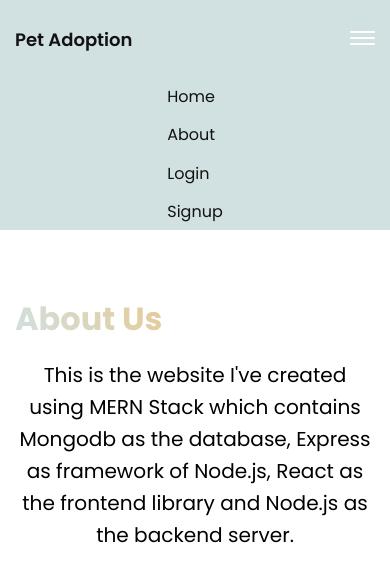
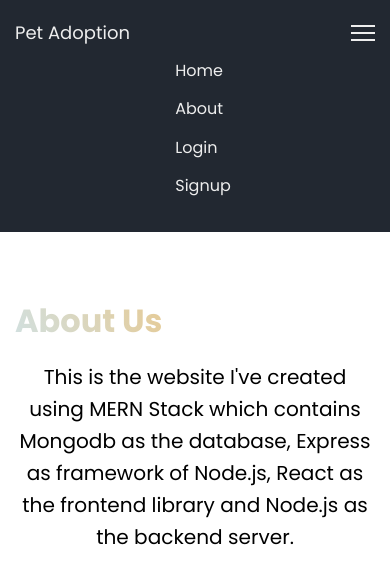
Before and after one commit to binaya-khadka/pet-adoption, a React (Vite) app in the folder client/: page /about in a window 390 px wide. Both pictures are taken after a click on the element 362 px from the left and 40 px from the top of the page. Shown: the top 584 px of the page. Built offline with nearby package versions, Linux system fonts and the light colour scheme.

Commit message:
Responsive
[x] Burger Menu Added
[x] Working Links and Content
[x] Readable Code with proper format

```diff
--- a/client/src/app/components/nav/nav.styles.ts
+++ /dev/null
@@ -1,46 +0,0 @@
-import { pageContainer } from "../../../preset-styles"
-
-const nav = {
-  backgroundColor: '#d1e0e0',
-}
-
-const inner = {
-  ...pageContainer,
-  padding: '0 15px',
-  display: 'grid',
-  gridTemplateColumns: '1fr auto',
-  alignItems: 'center',
-  fontSize: 18
-}
-
-const navLinks = {
-  display: 'flex',
-  justifyContent: 'center',
-  padding: '8px 10px',
-  gap: '20px'
-}
-
-const navLink = {
-  textDecoration: 'none',
-  color: '#121212',
-}
-
-const logoContainer = {
-  display: 'flex',
-  alignItems: 'center',
-  gap: 10,
-}
-
-export const logoTitle = {
-  textDecoration: 'none',
-  fontWeight: 600,
-  color: '#121212'
-}
-
-export {
-  nav,
-  inner,
-  navLinks,
-  navLink,
-  logoContainer
-}
--- a/client/src/app/components/nav/nav.tsx
+++ b/client/src/app/components/nav/nav.tsx
@@ -1,22 +1,14 @@
-import { useState, useEffect, MouseEventHandler } from 'react'
-import { useMediaQuery } from 'react-responsive'
-import * as styles from './nav.styles'
-
-import { Hamburger } from './styled-component/Hamburger'
+// import { useState, useEffect, MouseEventHandler } from 'react'
+import { useState, useEffect } from 'react'
 import { getCurrentUser } from '../../store'
 import { User } from '../../../interfaces'
 import { localStorageUtils } from '../../utils'
 import { storageConstants } from '../../../constants'
 import { useNavigate } from 'react-router-dom'
+import styled from 'styled-components'
 
 export const Nav = () => {
-
-
   const navigate = useNavigate();
-
-  const mobile = useMediaQuery({ query: '(max-width: 900px)' })
-
-  const [isMobile, setIsMobile] = useState<boolean>(false);
 
   const [showMenu, setShowMenu] = useState<boolean>(false);
 
@@ -24,19 +16,11 @@ export const Nav = () => {
 
   const [userFetched, setUserFetched] = useState<boolean>(false);
 
-  const toggleMenu: MouseEventHandler<HTMLDivElement> = () => {
-    setShowMenu(!showMenu)
-  }
-
   const logoutUser = () => {
     localStorageUtils.removeItem(storageConstants.sessionKey)
     localStorageUtils.removeItem(storageConstants.localUserKey)
     navigate("/login")
   }
-
-  useEffect(() => {
-    setIsMobile(mobile)
-  }, [mobile])
 
   useEffect(() => {
     const fetchedUser = getCurrentUser()
@@ -48,59 +32,95 @@ export const Nav = () => {
   }, [])
 
   return (
-    <div style={styles.nav}>
-      <div style={{ ...styles.inner, height: isMobile ? 80 : 60, display: 'grid' }}>
-        <div style={styles.logoContainer}>
-          <a style={styles.logoTitle} href="/">Pet Adoption</a>
-        </div>
-        <div style={{ display: isMobile ? '' : 'none' }} onClick={toggleMenu}>
-          <Hamburger>
-            <span></span>
-            <span></span>
-            <span></span>
-          </Hamburger>
-        </div>
-        <div style={{ ...styles.navLinks, display: isMobile ? 'none' : 'flex' }}>
-          <a href="/" style={styles.navLink} >Home</a>
-          <a href="/about" style={styles.navLink}>About</a>
-          {
-            userFetched ? <>
-              {currentUser?.id ? <>
-                <div onClick={logoutUser} style={{ ...styles.navLink, cursor: 'pointer', background: 'none', border: 'none', display: 'flex', alignItems: 'center', justifyContent: 'center' }}>
-                  Logout
-                </div>
-              </> : <>
-                <a href="/login" style={styles.navLink}>Login</a>
-                <a href="/signup" style={styles.navLink}>Signup</a>
-              </>}
-            </> : null
-          }
+    <>
+      <Navigation>
+        <NavInner>
+          <NavContent>
 
-        </div>
-      </div>
-      <div style={{ ...styles.navLinks, display: showMenu ? 'grid' : 'none' }}>
-        <a href="/" style={styles.navLink} >Home</a>
-        <a href="/about" style={styles.navLink}>About</a>
+            <NavLogo>
+              <NavLink style={{ fontSize: 18 }} href="/">Pet Adoption</NavLink>
+            </NavLogo>
 
+            <Burger onClick={() => { setShowMenu(!showMenu) }}>
+              <BurgerLine />
+              <BurgerLine />
+              <BurgerLine />
+            </Burger>
 
-        {userFetched ? <>
-          {currentUser?.id ? <>
-            {/* <button type="button">
-              Logout
-            </button> */}
-            <div onClick={logoutUser} style={{...styles.navLink, cursor: 'pointer'}}>
-              Logout
-            </div>
-          </> : <>
-            <a href="/login" style={styles.navLink}>Login</a>
-            <a href="/signup" style={styles.navLink}>Signup</a>
-          </>
-          }
-        </> : null}
-
-
-
-      </div>
-    </div>
+            <NavLinks showMenu={showMenu}>
+              <NavLink href="/">Home</NavLink>
+              <NavLink href="/about">About</NavLink>
+              {
+                userFetched ? <>
+                  {currentUser?.id ? <>
+                    <NavLink href="/addpet">Add Pet</NavLink>
+                    <NavLink onClick={logoutUser}>Logout</NavLink>
+                  </> : <>
+                    <NavLink href="/login">Login</NavLink>
+                    <NavLink href="/signup">Signup</NavLink>
+                  </>}
+                </> : null
+              }
+            </NavLinks>
+          </NavContent>
+        </NavInner>
+      </Navigation>
+    </>
   )
 }
+
+const Navigation = styled.nav`
+  background-color: var(--background-color);
+`
+
+const NavInner = styled.div`
+  max-width: 1200px;
+  margin: 0 auto;
+  padding: 0 15px;
+`
+
+const NavContent = styled.div`
+  display: grid;
+  grid-template-columns: 1fr auto;
+  padding: 20px 0;
+  align-items: center;
+`
+
+const NavLogo = styled.div`
+  display: flex;
+  align-items: center;
+  gap: 10;
+`
+
+const NavLink = styled.a`
+  text-decoration: none;
+  color: var(--white-color);
+  cursor: pointer;
+  &:hover {
+    color: var(--primary-color);
+  }
+`
+
+const Burger = styled.div`
+  display: block;
+  @media(min-width: 768px) {
+    display: none;
+  }
+`
+
+const BurgerLine = styled.div`
+  width: 24px;
+  height: 2px;
+  margin: 5px 0;
+  background-color: var(--white-color);
+`
+
+const NavLinks = styled.ul<{showMenu: boolean}>`
+  display: ${props => props.showMenu ? 'grid' : 'none'};
+  grid-auto-flow: row;
+  justify-content: center;
+  gap: 20px;
+  @media (min-width: 768px) {
+    display: flex;
+  }
+`
--- a/client/src/app/components/nav/styled-component/Hamburger.ts
+++ /dev/null
@@ -1,19 +0,0 @@
-import styled from 'styled-components'
-
-export const Hamburger = styled.div`
-  display: none;
-  flex-direction: column;
-  cursor: pointer;
-
-  span {
-    height: 2px;
-    width: 25px;
-    background: #fff;
-    margin-bottom: 4px;
-    border-radius: 5px;
-  }
-
-  @media (max-width: 900px) {
-    display: flex;
-  }
-`
--- a/client/src/app/screens/Layout/Layout.tsx
+++ b/client/src/app/screens/Layout/Layout.tsx
@@ -3,7 +3,7 @@ import { Nav } from "../../components"
 
 export default function Layout({ children }: { children: React.ReactNode }) {
   return (
-    <div>
+    <div style={{ background: '##E1F0DA' }}>
       <header>
         <Nav />
       </header>
--- a/client/src/app/screens/home/Home.tsx
+++ b/client/src/app/screens/home/Home.tsx
@@ -11,7 +11,8 @@ export default function Home() {
 
   return (
     <Layout>
-      <div style={{ ...styles.container, fontFamily: 'Inter' }}>
+      <Section>
+        <SectionInner>
             <div>
               <H1>
                 PETS
@@ -30,7 +31,7 @@ export default function Home() {
                     {data && data?.data?.map(pet => (
                       <Pet key={pet._id}>
                         <div>
-                      <Link to={`/pet/${pet?._id}`} style={{textDecoration: 'none', color: 'inherit'}}>
+                          <Link to={`/pet/${pet?._id}`} style={{ textDecoration: 'none', color: 'inherit' }}>
                             <div style={styles.imageContainer}>
                               <img style={{
                                 ...styles.img
@@ -53,7 +54,8 @@ export default function Home() {
                 </>
               )}
             </div>
-      </div>
+        </SectionInner>
+      </Section>
     </Layout>
   )
 }
@@ -77,3 +79,13 @@ const Pet = styled.div`
   border-radius: 5px;
   width: 400px;
 `
+
+const Section = styled.div`
+  font-family: 'Inter', sans-serif;
+`
+
+const SectionInner = styled.div`
+  max-width: 1200px;
+  margin: 0 auto;
+  padding: 1rem 15px;
+`
--- a/client/src/app/screens/pet/home/page.tsx
+++ b/client/src/app/screens/pet/home/page.tsx
@@ -1,5 +1,4 @@
 import Layout from "../../Layout/Layout";
-import styles from './home.module.css'
 import { useParams } from "react-router-dom";
 import { useQuery, useMutation } from "react-query";
 import { petService } from "../../../services";
--- a/client/src/global.css
+++ b/client/src/global.css
@@ -348,7 +348,7 @@ template {
   display: none;
 }
 
-/******************* CSS *********************/
+/* ====================== CSS ====================== */
 
 *,
 *:before,
@@ -362,3 +362,13 @@ body {
   margin: 0;
   padding: 0;
 }
+
+/* ================================================= */
+/* ================== Globals CSS ================== */
+/* ================================================= */
+
+:root {
+  --background-color: #222831;
+  --primary-color: #00ADB5;
+  --white-color: #EEEEEE;
+}
```
Also changed, not shown: client/src/app/screens/pet/home/home.module.css (deleted, +0 -49 lines). Lines whose indentation alone changed are shown as unchanged.
